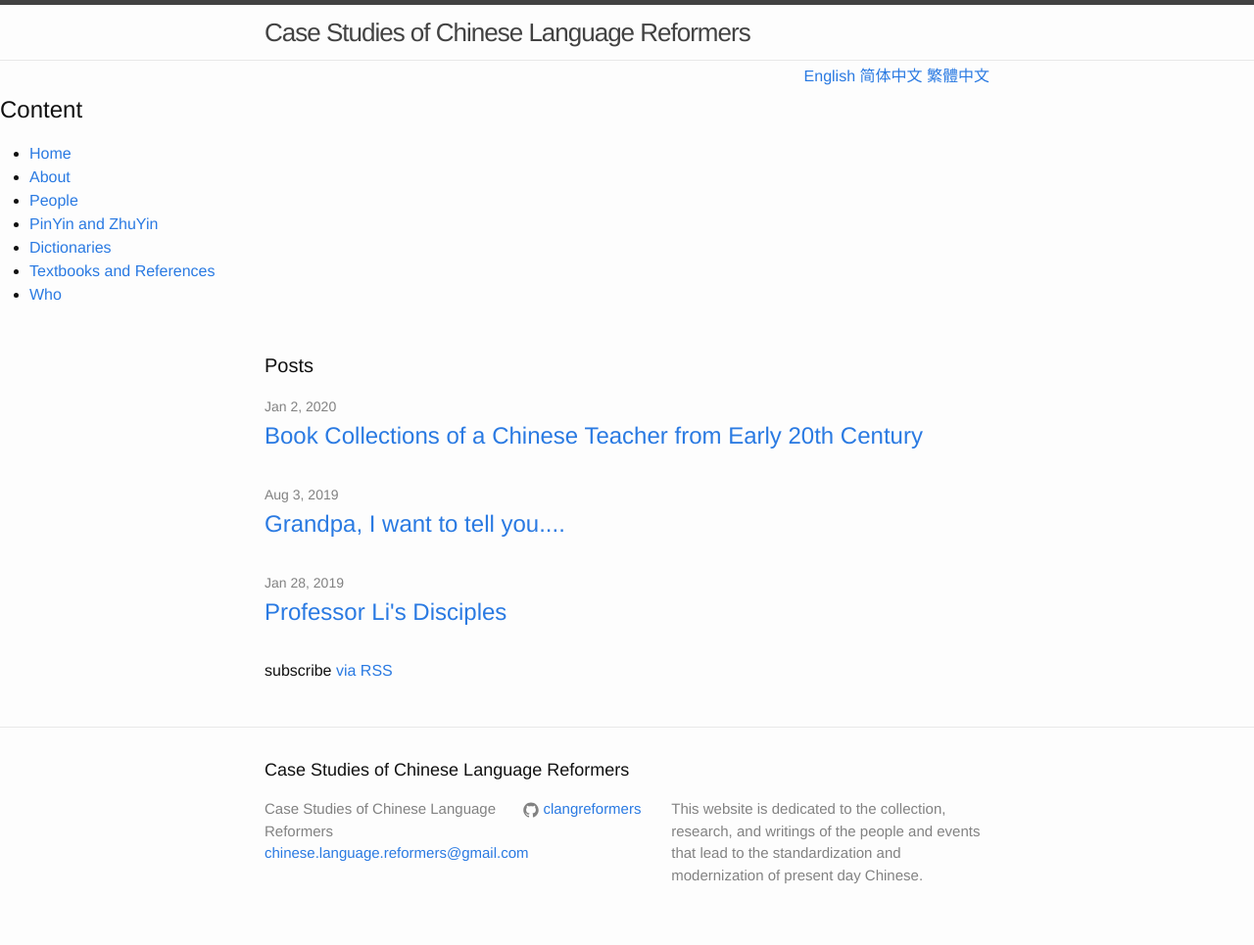
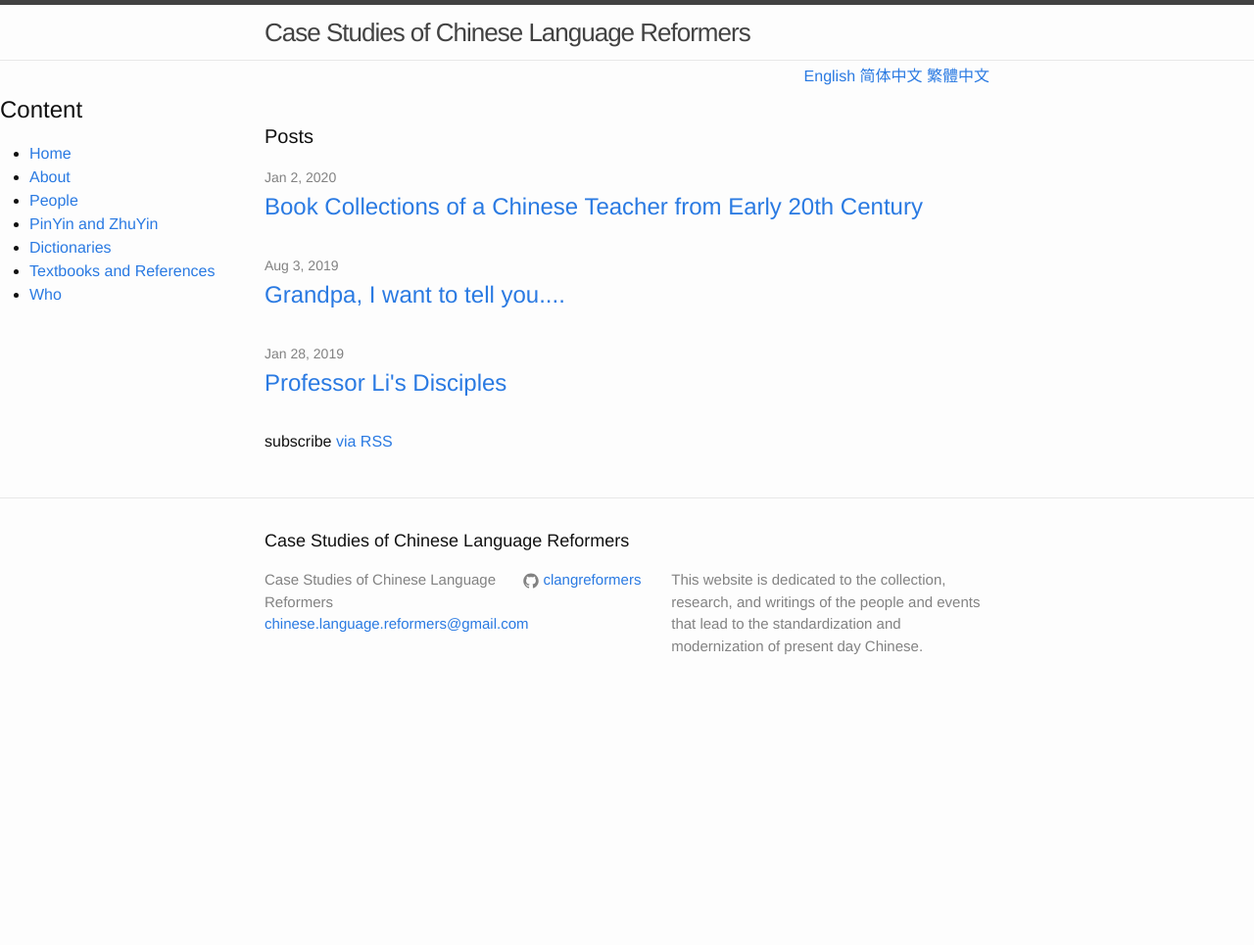
Before and after one commit to clangreformers/clangreformers.github.io, a Jekyll site: the page built from index.html, in a window 1280 px wide. Shown: the whole page at 98% size. Built offline with Jekyll 4.4.1, drawn with Linux system fonts in a browser that asks for light colours; after the commit the page ends 900 px from its top, so only the background shows below that.

Commit message:
Adjust sitebar alignment

```diff
--- a/_layouts/default.html
+++ b/_layouts/default.html
@@ -18,7 +18,7 @@
   <body>
 
     {% include header.html %}
-    <div class="sidenav">
+    <div class="sidenav" style="float: left;">
         <h2>{{ title }}</h2>
         <ul>
             {% for item in docs %}
```
